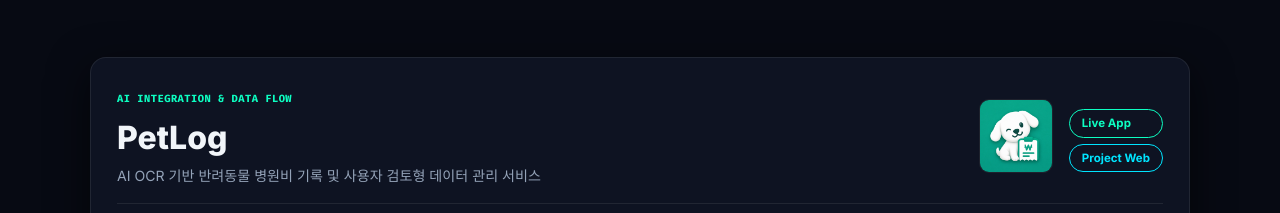
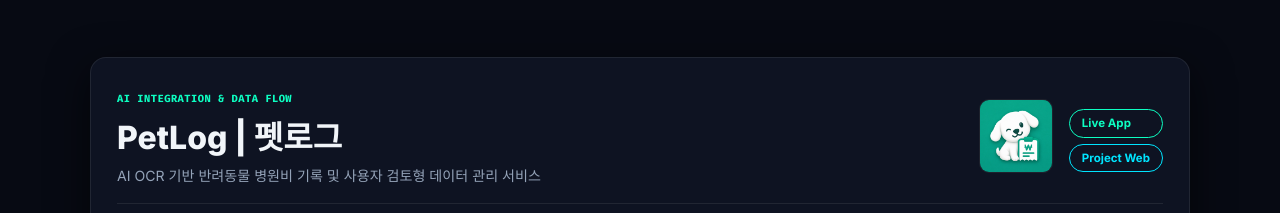
Before and after one commit to rhazns22/pje_wep, a plain HTML site: page pje_wep/index.html in a window 1280 px wide. Shown: the part 993-1206 px from the top of the page. Drawn offline with Linux system fonts and the light colour scheme; a web font is replaced by a local one.

Commit message:
Update index.html

```diff
--- a/pje_wep/index.html
+++ b/pje_wep/index.html
@@ -146,7 +146,7 @@
                     <div class="case-study-header" style="display: flex; justify-content: space-between; align-items: center; gap: 20px;">
                         <div class="case-study-title-block">
                             <span class="blueprint-tag">AI Integration & Data Flow</span>
-                            <h3 style="margin: 2px 0;">PetLog</h3>
+                            <h3 style="margin: 2px 0;">PetLog | 펫로그</h3>
                             <p class="project-one-liner">AI OCR 기반 반려동물 병원비 기록 및 사용자 검토형 데이터 관리 서비스</p>
                         </div>
                         <div style="display: flex; align-items: center; gap: 16px;">
```
